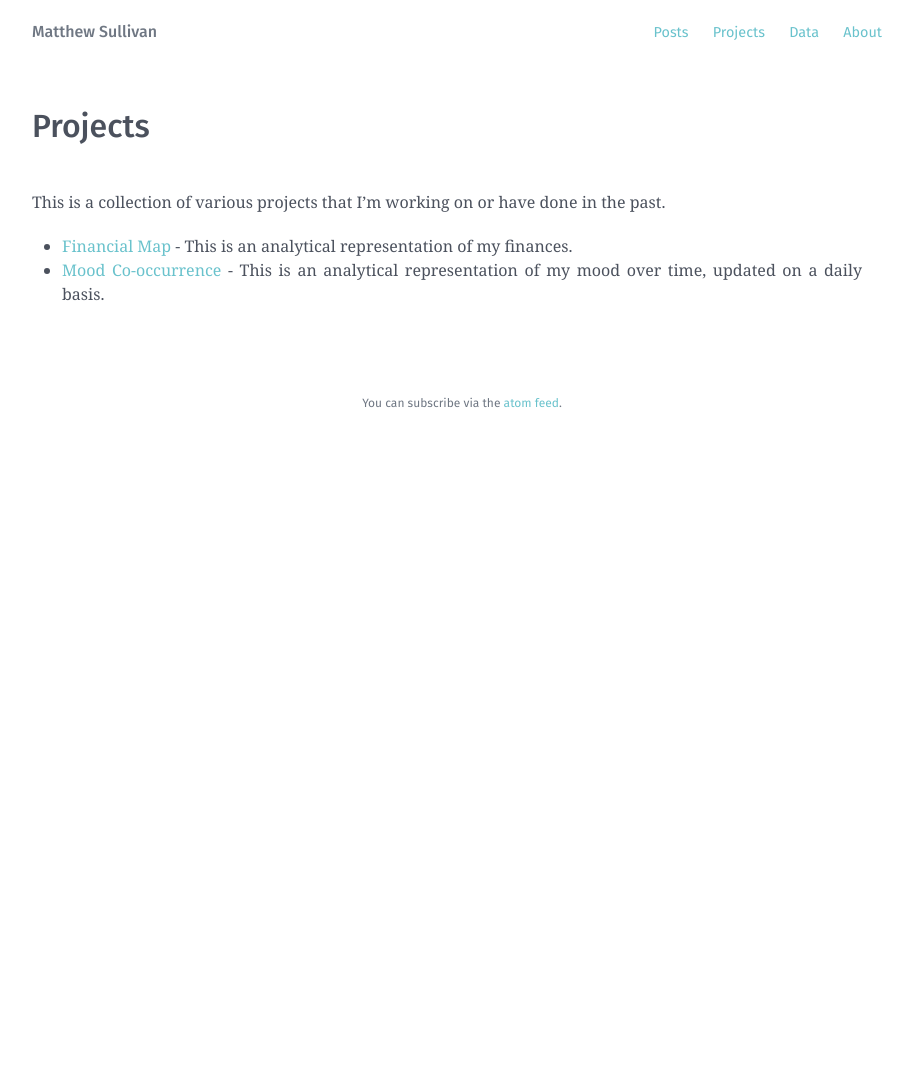
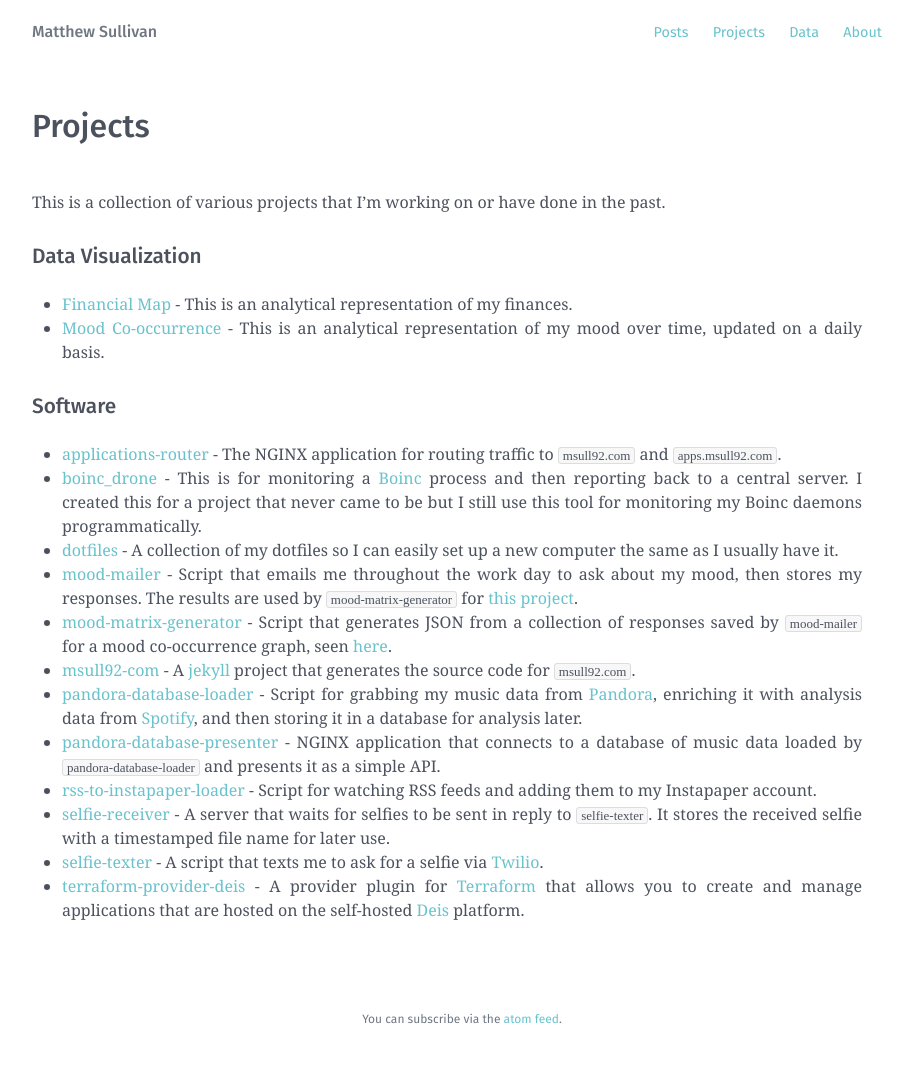
Before and after one commit to msull92/msull92-com, a Jekyll site: the page built from projects/index.md, in a window 1280 px wide. Shown: the whole page, without its empty margins (178-1091 px from the left). Built offline with Jekyll 4.4.1, drawn with Linux system fonts in a browser that asks for light colours; some web fonts are replaced; before the commit the page ends 900 px from its top, so only the background shows below that.

Commit message:
Add more projects to project page

```diff
--- a/projects/index.md
+++ b/projects/index.md
@@ -6,11 +6,54 @@ date:  2017-06-05
 
 This is a collection of various projects that I'm working on or have done in the past.
 
+## Data Visualization
+
 <ul class='projects'>
-    <li class='project-listing'>
-      <a class='title' href='financial_map'>Financial Map</a> - This is an analytical representation of my finances.
-    </li>
-    <li class='project-listing'>
-      <a class='title' href='mood_co-occurrence'>Mood Co-occurrence</a> - This is an analytical representation of my mood over time, updated on a daily basis.
-    </li>
+  <li class='project-listing'>
+    <a class='title' href='financial_map'>Financial Map</a> - This is an analytical representation of my finances.
+  </li>
+  <li class='project-listing'>
+    <a class='title' href='mood_co-occurrence'>Mood Co-occurrence</a> - This is an analytical representation of my mood over time, updated on a daily basis.
+  </li>
 </ul>
+
+## Software
+
+<ul class='projects'>
+  <li class='project-listing'>
+    <a class='title' href='https://github.com/msull92/applications-router'>applications-router</a> - The NGINX application for routing traffic to <code>msull92.com</code> and <code>apps.msull92.com</code>.
+  </li>
+  <li class='project-listing'>
+    <a class='title' href='https://github.com/msull92/boinc_drone'>boinc_drone</a> - This is for monitoring a <a href="https://boinc.berkeley.edu/">Boinc</a> process and then reporting back to a central server. I created this for a project that never came to be but I still use this tool for monitoring my Boinc daemons programmatically.
+  </li>
+  <li class='project-listing'>
+    <a class='title' href='https://github.com/msull92/dotfiles'>dotfiles</a> - A collection of my dotfiles so I can easily set up a new computer the same as I usually have it.
+  </li>
+  <li class='project-listing'>
+    <a class='title' href='https://github.com/msull92/mood-mailer'>mood-mailer</a> - Script that emails me throughout the work day to ask about my mood, then stores my responses. The results are used by <code>mood-matrix-generator</code> for <a href="/projects/mood_co-occurrence/">this project</a>.
+  </li>
+  <li class='project-listing'>
+    <a class='title' href='https://github.com/msull92/mood-matrix-generator'>mood-matrix-generator</a> - Script that generates JSON from a collection of responses saved by <code>mood-mailer</code> for a mood co-occurrence graph, seen <a href="/projects/mood_co-occurrence/">here</a>.
+  </li>
+  <li class='project-listing'>
+    <a class='title' href='https://github.com/msull92/msull92-com'>msull92-com</a> - A <a href="https://jekyllrb.com/">jekyll</a> project that generates the source code for <code>msull92.com</code>.
+  </li>
+  <li class='project-listing'>
+    <a class='title' href='https://github.com/msull92/pandora-database-loader'>pandora-database-loader</a> - Script for grabbing my music data from <a href="https://www.pandora.com/">Pandora</a>, enriching it with analysis data from <a href="https://www.spotify.com/">Spotify</a>, and then storing it in a database for analysis later.
+  </li>
+  <li class='project-listing'>
+    <a class='title' href='https://github.com/msull92/pandora-database-presenter'>pandora-database-presenter</a> - NGINX application that connects to a database of music data loaded by <code>pandora-database-loader</code> and presents it as a simple API.
+  </li>
+  <li class='project-listing'>
+    <a class='title' href='https://github.com/msull92/rss-to-instapaper-loader'>rss-to-instapaper-loader</a> - Script for watching RSS feeds and adding them to my Instapaper account.
+  </li>
+  <li class='project-listing'>
+    <a class='title' href='https://github.com/msull92/selfie-receiver'>selfie-receiver</a> - A server that waits for selfies to be sent in reply to <code>selfie-texter</code>. It stores the received selfie with a timestamped file name for later use.
+  </li>
+  <li class='project-listing'>
+    <a class='title' href='https://github.com/msull92/selfie-texter'>selfie-texter</a> - A script that texts me to ask for a selfie via <a href="">Twilio</a>.
+  </li>
+  <li class='project-listing'>
+    <a class='title' href='https://github.com/msull92/terraform-provider-deis'>terraform-provider-deis</a> - A provider plugin for <a href="https://www.terraform.io/">Terraform</a> that allows you to create and manage applications that are hosted on the self-hosted <a href="http://deis.io/">Deis</a> platform.
+  </li>
+</ul>
```
